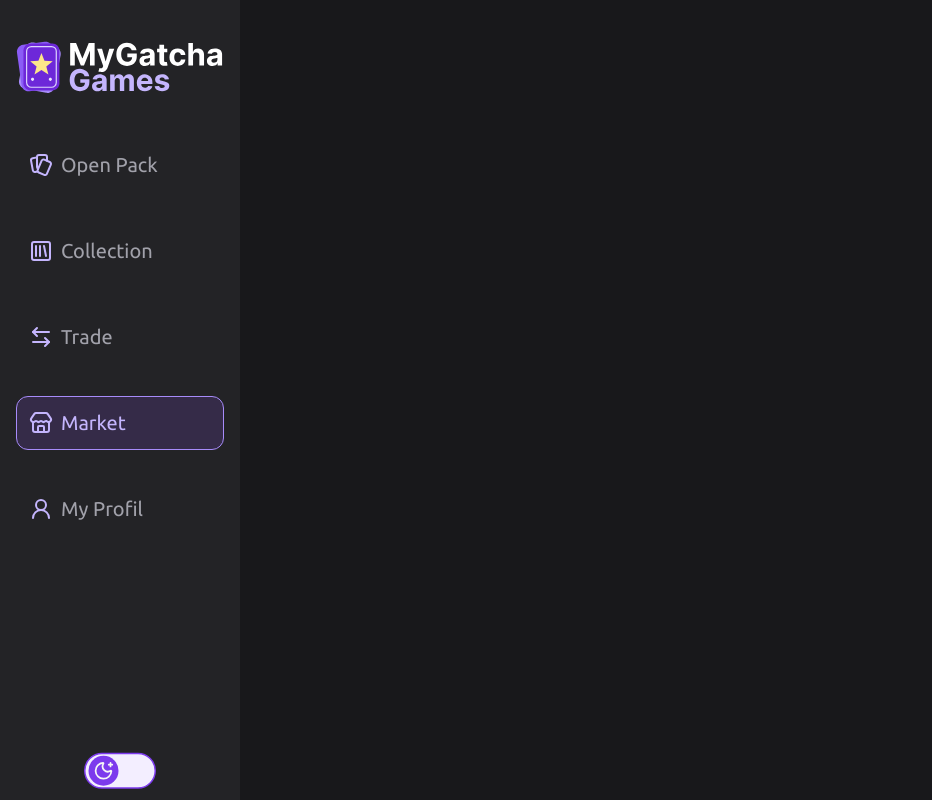
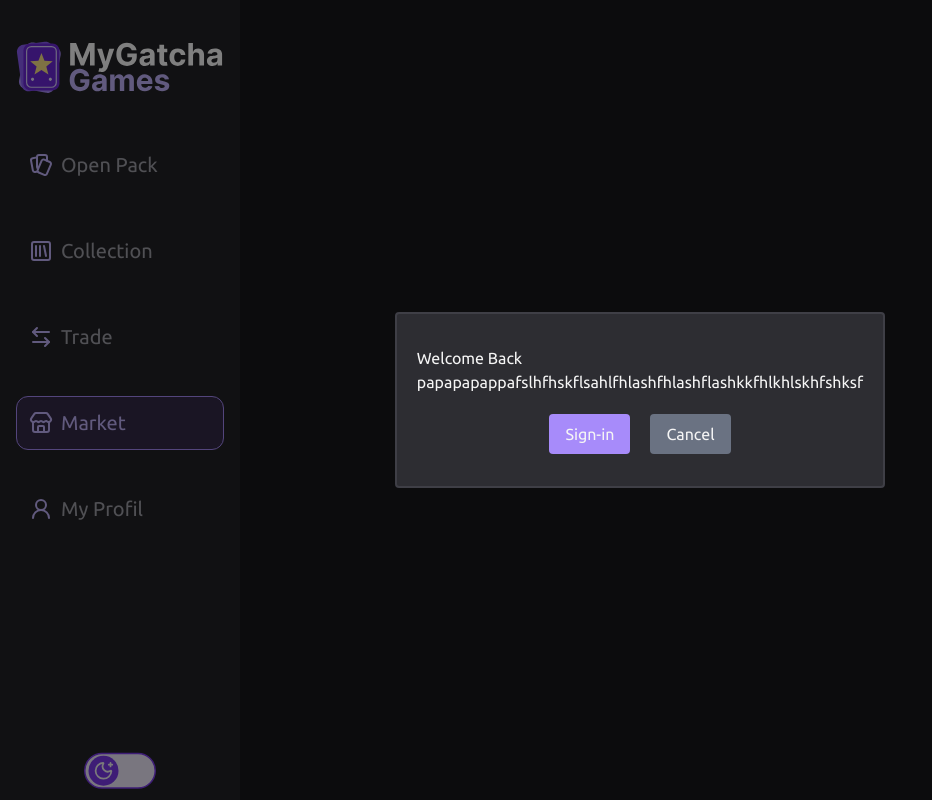
Before and after one commit to polodu13160/transcendance42Lyon, a React (Vite) app: page /market in a window 1280 px wide. Shown: the whole page, without its empty margins (0-932 px from the left). Built offline with nearby package versions, Linux system fonts and the light colour scheme.

Commit message:
feat: add FormModal component for user authentication and update App layout

```diff
--- a/src/app/App.tsx
+++ b/src/app/App.tsx
@@ -6,6 +6,7 @@ import TradePage from "../pages/TradePage"
 import SettingsPage from "../pages/SettingsPage"
 import ProfilPage from "../pages/ProfilePage"
 import PlayPage from "../pages/PlayPage"
+import FormModal from "../features/auth/FormModal"
 
 import NavBar from "../components/layout/Navbar"
 import { BrowserRouter, Routes, Route } from "react-router"
@@ -15,6 +16,7 @@ export default function App () {
         <BrowserRouter>
             <div className="flex min-h-dvh bg-[#18181B]">
                 <NavBar />
+                <FormModal />
                 <main className="flex-1 min-w-0">
                     <Routes>
                         <Route path="/" element={<HomePage />} />
--- a/src/components/layout/DesktopNavBar.tsx
+++ b/src/components/layout/DesktopNavBar.tsx
@@ -11,7 +11,7 @@ import arrowImg from "../../assets/icons/arrow-left-right.svg";
 
 export default function DesktopNavBar() {
     return (
-        <div className="flex flex-col items-center p-4 sticky top-0 w-60 h-screen bg-[#E4E4E7] dark:bg-[#232326] shrink-0 z-50">
+        <div className="flex flex-col items-center p-4 sticky top-0 w-60 h-screen bg-[#E4E4E7] dark:bg-[#232326] shrink-0 z-9">
 
             <img
                 src={logo_dark}
--- a/src/components/layout/MobileNavBar.tsx
+++ b/src/components/layout/MobileNavBar.tsx
@@ -13,7 +13,7 @@ import arrowImg from "../../assets/icons/arrow-left-right.svg";
 
 export default function MobileNavBar() {
     return (
-        <div className="flex flex-row items-center border-t-2 border-t-[#3F3F46] p-2 fixed bottom-0 w-screen bg-[#E4E4E7] dark:bg-[#232326] shrink-0 z-50">
+        <div className="flex flex-row items-center border-t-2 border-t-[#3F3F46] p-2 fixed bottom-0 w-screen bg-[#E4E4E7] dark:bg-[#232326] shrink-0 z-9">
             <nav className="flex w-full gap-2">
                 <div className="flex-1 min-w-0">
                     <NavButton linkTo="/collection" imgSrc={collectionImg} pageName="Collection" />
--- /dev/null
+++ b/src/features/auth/FormModal.tsx
@@ -0,0 +1,29 @@
+import React from "react"
+
+export default function FormModal() {
+
+    const [showModal, setShowModal] = React.useState(true);
+
+    return (
+        <>
+
+
+        {showModal && (
+            <div onClick={() => setShowModal(false)} className="fixed bg-black/50 min-h-screen w-screen z-10 flex justify-center items-center top-0 left">
+
+                <div className="bg-[#2D2D32] rounded border-2 text-[#F5F5F5] border-[#3F3F46] px-5 py-8">
+                    <div>
+                        <h1>Welcome Back</h1>
+                        <p>papapapappafslhfhskflsahlfhlashfhlashflashkkfhlkhlskhfshksf</p>
+                        <div className="flex items-center justify-center gap-5 mt-5">
+                            <button className="bg-[#A78BFA] hover:bg-blue-400 px-4 py-2 rounded">Sign-in</button>
+                            <button className="bg-gray-500 hover:bg-gray-400 px-4 py-2 rounded">Cancel</button>
+                        </div>
+                    </div>
+                </div>
+
+            </div>
+        )}
+        </>
+    )
+}
```
